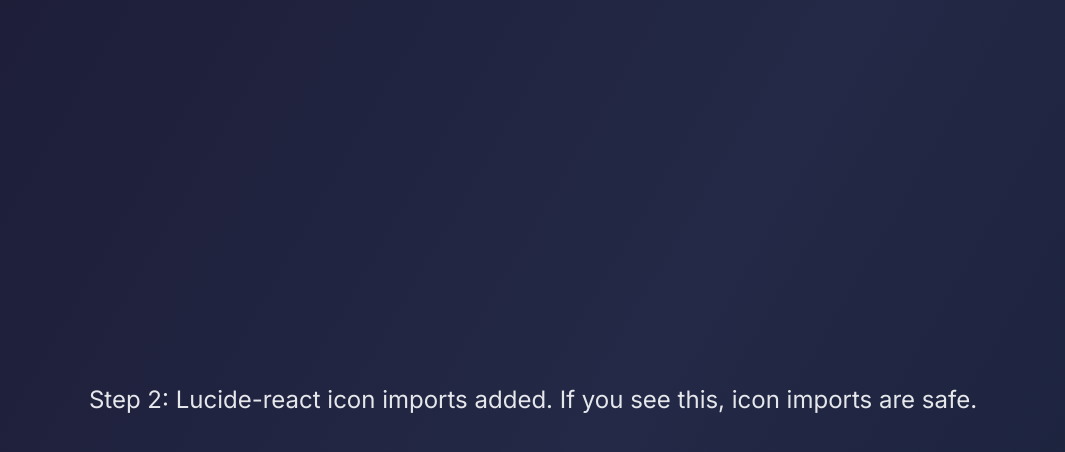
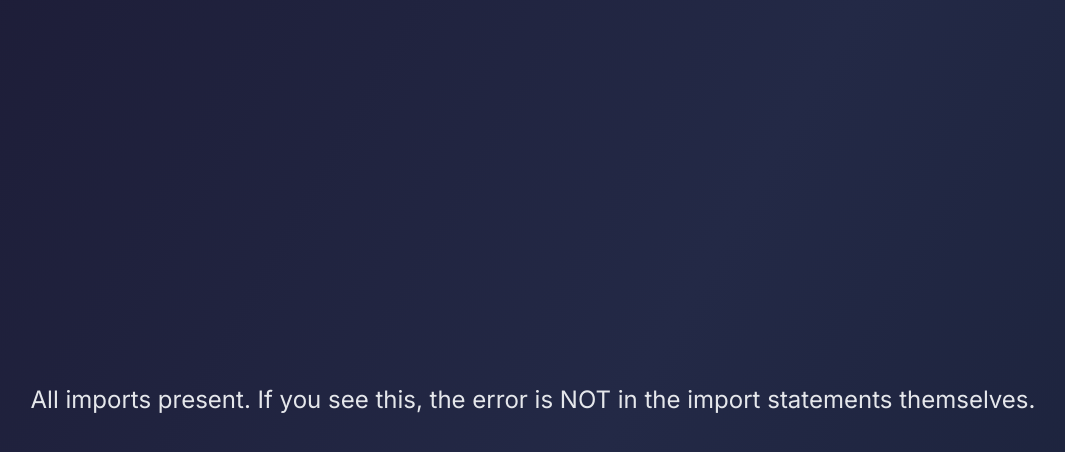
Before and after one commit to nitinpaliwal9/hustlehack-ai, a Next.js app: page /tools/ai-content-generator in a window 1280 px wide. Shown: the top 452 px of the page, without its empty margins (107-1172 px from the left). Built offline with nearby package versions, Linux system fonts and the light colour scheme; no server answers.

Commit message:
all imports

```diff
--- a/app/tools/ai-content-generator/page.js
+++ b/app/tools/ai-content-generator/page.js
@@ -1,11 +1,15 @@
 'use client';
 import { useState, useEffect } from 'react';
 import { Loader, Copy, CheckCircle, AlertCircle, Sparkles } from 'lucide-react';
+import { useAuth } from '../../hooks/useAuth';
+import { supabase } from '../../../lib/supabaseClient';
+import { useUserPlan } from '../../hooks/useAuth';
+import { getPlanDisplayName, isPlanAtLeast } from '../../planUtils';
 
 export default function AIContentGenerator() {
   return (
     <div style={{ minHeight: '100vh', display: 'flex', alignItems: 'center', justifyContent: 'center', fontSize: 24 }}>
-      Step 2: Lucide-react icon imports added. If you see this, icon imports are safe.
+      All imports present. If you see this, the error is NOT in the import statements themselves.
     </div>
   );
 }
```
